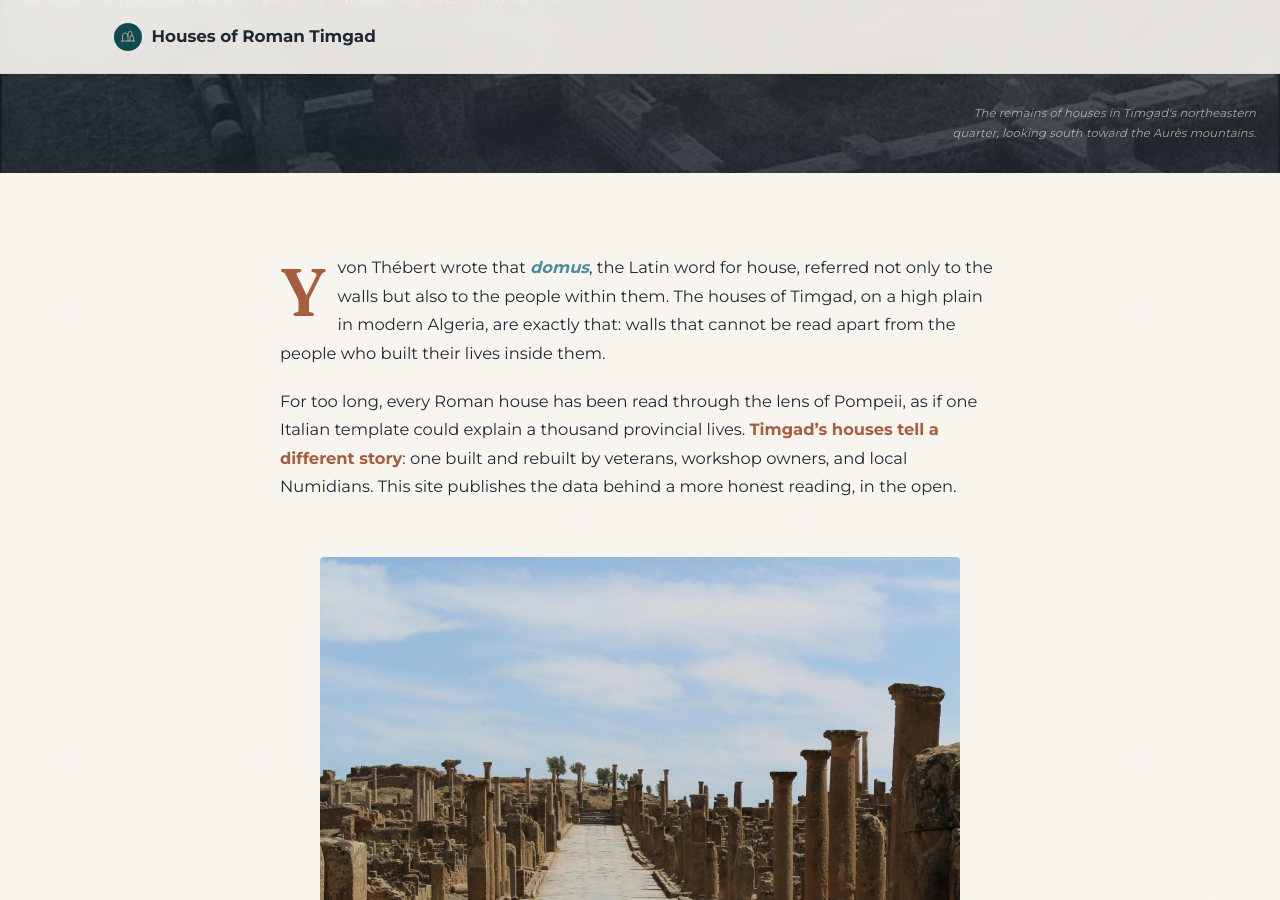
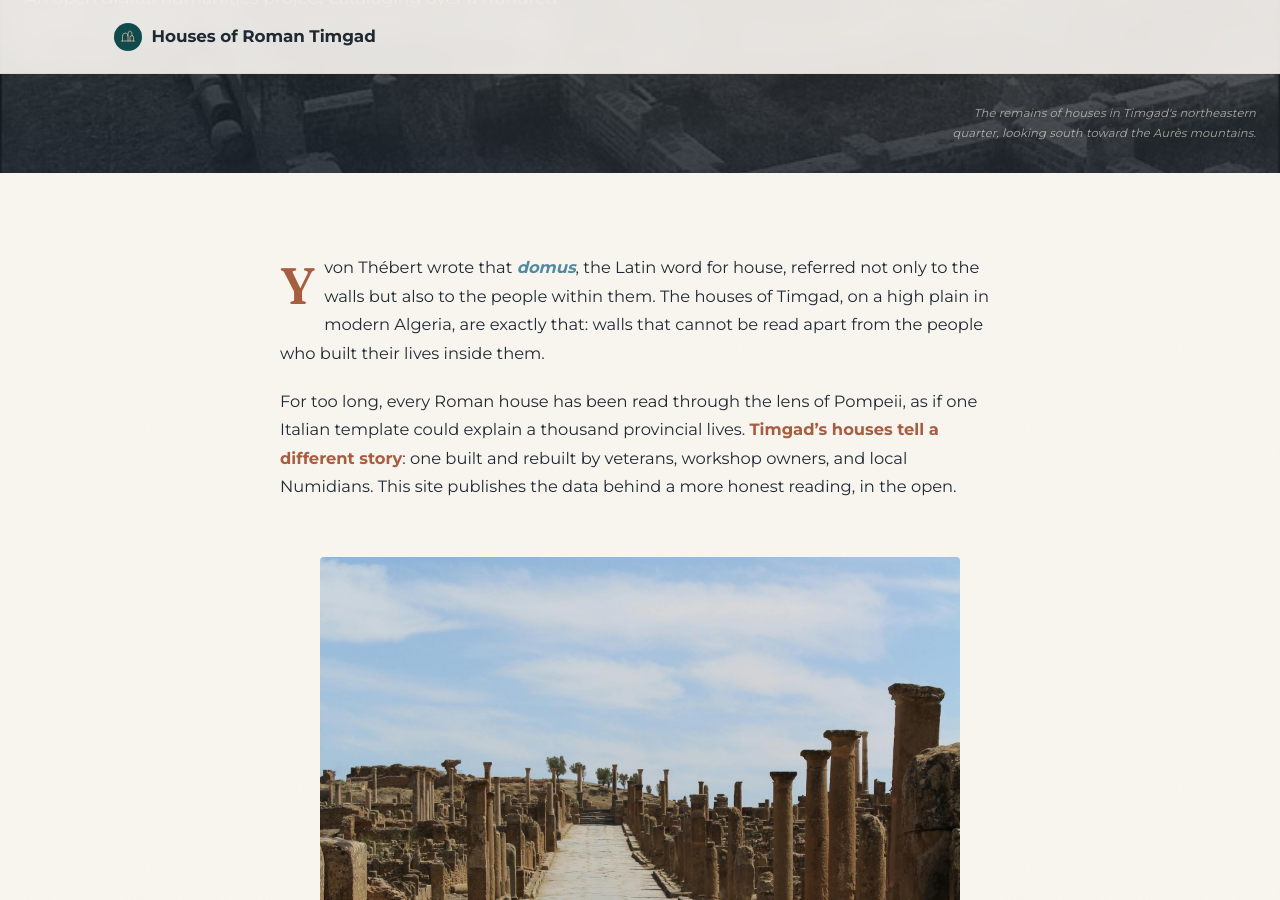
Before and after one commit to kimedher/timgadhouses, a Jekyll site: the page built from index.md, in a window 1280 px wide and 900 px high, scrolled down 476 px. Built offline with Jekyll 4.4.1, drawn with Linux system fonts in a browser that asks for light colours.

Commit message:
Shrink drop cap to span two lines

```diff
--- a/assets/css/main.scss
+++ b/assets/css/main.scss
@@ -433,18 +433,18 @@ main {
   line-height: 1.75;
 }
 
-/* Editorial drop cap, the one place a big serif glyph anchors a long-form page */
+/* Editorial drop cap, sized to span exactly two lines of body text */
 .post-content > p:first-of-type::first-letter,
 .page-content > p:first-of-type::first-letter {
   font-family: var(--serif);
   font-weight: 600;
   font-variation-settings: "opsz" 144;
-  font-size: 4.2rem;
-  line-height: 0.85;
+  font-size: 3.2rem;
+  line-height: 1;
   float: left;
-  padding: 0.4rem 0.7rem 0 0;
+  padding: 0.15rem 0.55rem 0 0;
   color: var(--terracotta-deep);
-  margin-top: 0.2rem;
+  margin-top: 0.3rem;
 }
 
 .post-content h2:first-child,
@@ -738,6 +738,6 @@ figcaption {
   .site-nav a { font-size: 0.72rem; }
   .post-content > p:first-of-type::first-letter,
   .page-content > p:first-of-type::first-letter {
-    font-size: 3.6rem;
+    font-size: 2.8rem;
   }
 }
```
